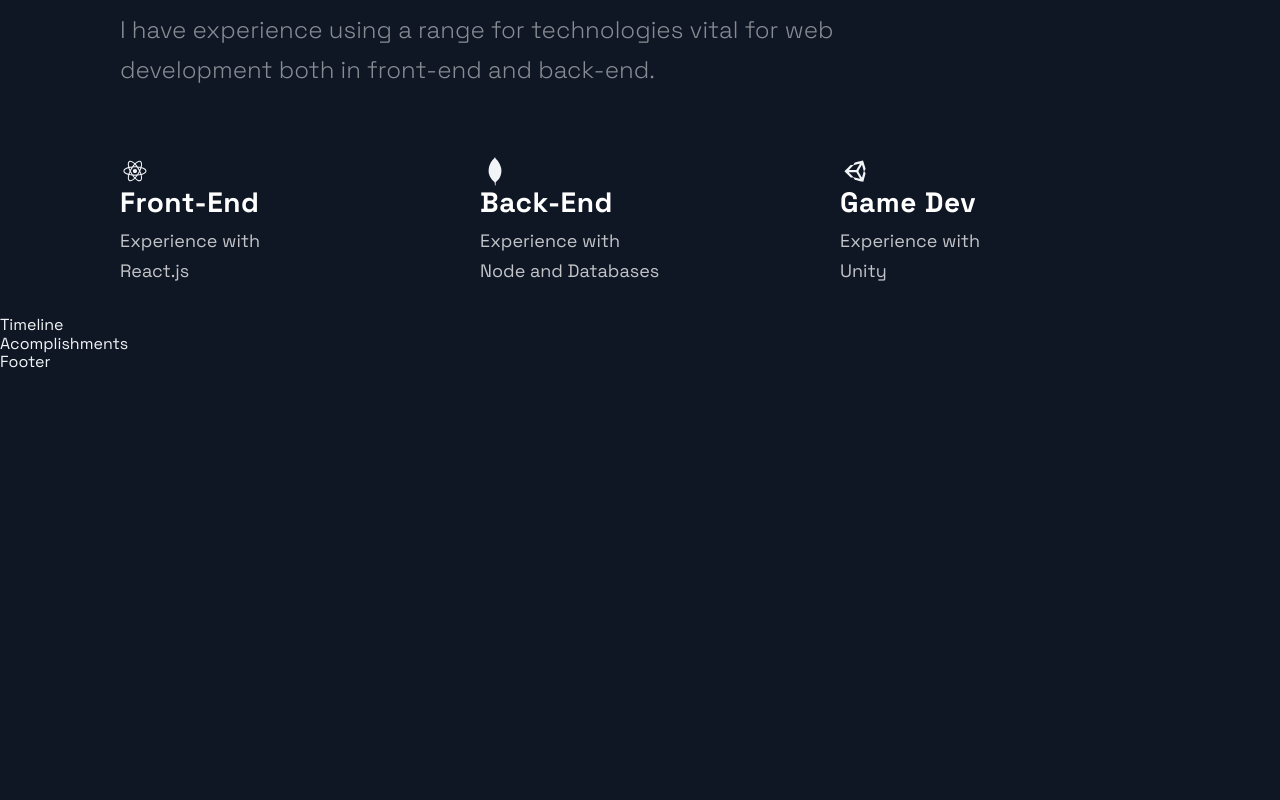
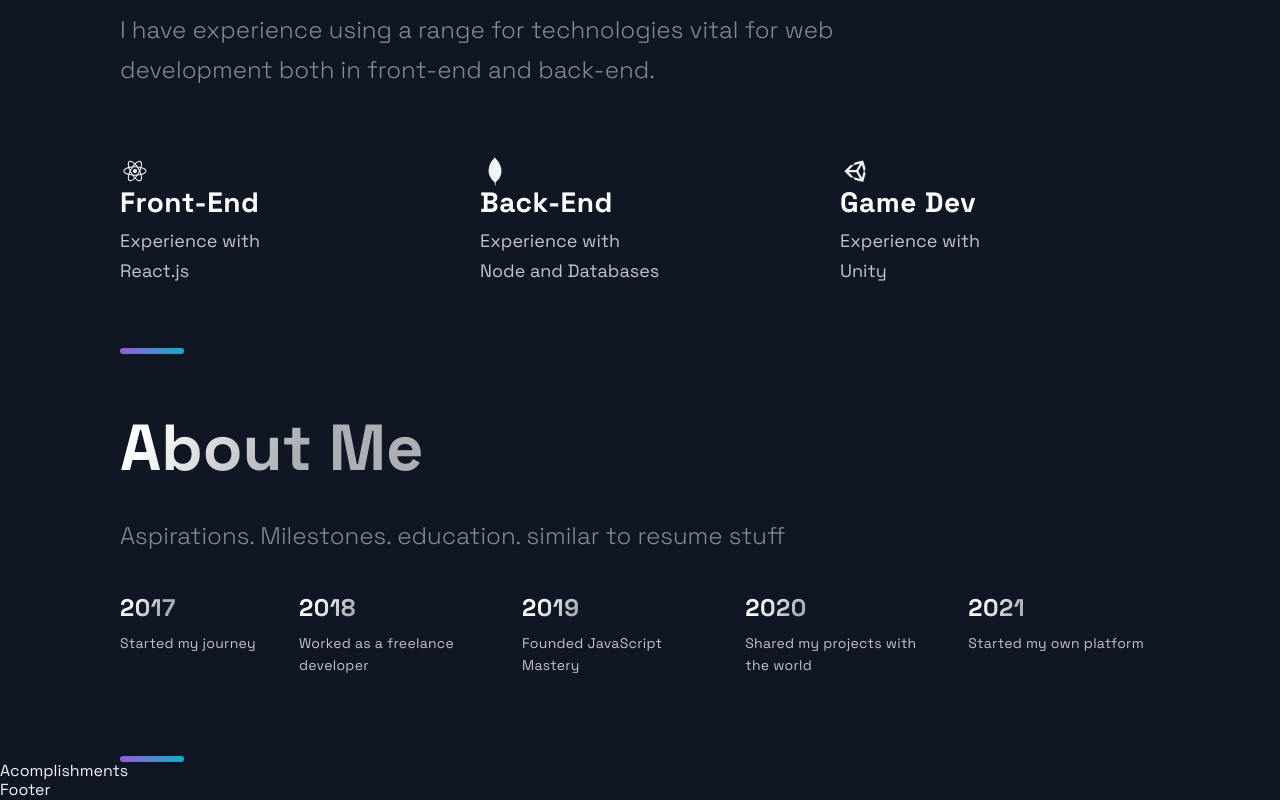
Before and after one commit to Noby1Kenobi/portfolio-website, a Next.js app: page / in a window 1280 px wide. Shown: the part 2387-3187 px from the top of the page. Before the commit the page ends 2759 px from the top, so only its background shows below. Built offline with nearby package versions, Linux system fonts and the light colour scheme.

Commit message:
Populate timeline component to display my milestones in chronological order

```diff
--- a/src/components/TimeLine/TimeLine.js
+++ b/src/components/TimeLine/TimeLine.js
@@ -7,45 +7,76 @@
 const TOTAL_CAROUSEL_COUNT = TimeLineData.length;
 
 const Timeline = () => {
-  // const [activeItem, setActiveItem] = useState(0);
-  // const carouselRef = useRef();
+  const [activeItem, setActiveItem] = useState(0);
+  const carouselRef = useRef();
 
-  // const scroll = (node, left) => {
-  //   return node.scrollTo({ left, behavior: 'smooth' });
-  // }
+  const scroll = (node, left) => {
+    return node.scrollTo({ left, behavior: 'smooth' });
+  }
 
-  // const handleClick = (e, i) => {
-  //   e.preventDefault();
+  const handleClick = (e, i) => {
+    e.preventDefault();
 
-  //   if (carouselRef.current) {
-  //     const scrollLeft = Math.floor(carouselRef.current.scrollWidth * 0.7 * (i / TimeLineData.length));
+    if (carouselRef.current) {
+      const scrollLeft = Math.floor(carouselRef.current.scrollWidth * 0.7 * (i / TimeLineData.length));
 
-  //     scroll(carouselRef.current, scrollLeft);
-  //   }
-  // }
+      scroll(carouselRef.current, scrollLeft);
+    }
+  }
 
-  // const handleScroll = () => {
-  //   if (carouselRef.current) {
-  //     const index = Math.round((carouselRef.current.scrollLeft / (carouselRef.current.scrollWidth * 0.7)) * TimeLineData.length);
+  const handleScroll = () => {
+    if (carouselRef.current) {
+      const index = Math.round((carouselRef.current.scrollLeft / (carouselRef.current.scrollWidth * 0.7)) * TimeLineData.length);
 
-  //     setActiveItem(index);
-  //   }
-  // }
+      setActiveItem(index);
+    }
+  }
 
-  // // snap back to beginning of scroll when window is resized
-  // // avoids a bug where content is covered up if coming from smaller screen
-  // useEffect(() => {
-  //   const handleResize = () => {
-  //     scroll(carouselRef.current, 0);
-  //   }
+  // snap back to beginning of scroll when window is resized
+  // avoids a bug where content is covered up if coming from smaller screen
+  useEffect(() => {
+    const handleResize = () => {
+      scroll(carouselRef.current, 0);
+    }
 
-  //   window.addEventListener('resize', handleResize);
-  // }, []);
+    window.addEventListener('resize', handleResize);
+  }, []);
 
   return (
-    <div>
-      Timeline
-    </div>
+    <Section id="about">
+      <SectionDivider />
+      <SectionTitle main>About Me</SectionTitle>
+      <SectionText>
+        Aspirations. Milestones. education. similar to resume stuff
+      </SectionText>
+      <CarouselContainer ref={carouselRef} onScroll={handleScroll}>
+        <>
+          {TimeLineData.map((item, index) => (
+            <CarouselMobileScrollNode key={index} final={index === TOTAL_CAROUSEL_COUNT - 1}>
+              <CarouselItem
+                index={index}
+                id={`carousel__item-${index}`}
+                active={activeItem}
+                onClick={(e) => handleClick(e, index)}
+              >
+                <CarouselItemTitle>
+                  {item.year}
+                </CarouselItemTitle>
+                <CarouselItemText>{item.text}</CarouselItemText>
+              </CarouselItem>
+            </CarouselMobileScrollNode>
+          ))}
+        </>
+      </CarouselContainer>
+      <CarouselButtons>
+        {TimeLineData.map((item, index) => (
+          <CarouselButton key={index} index={index} active={activeItem} onClick={(e) => handleClick(e, index)} type="button">
+            <CarouselButtonDot active={activeItem} />
+          </CarouselButton>
+        ))}
+      </CarouselButtons>
+      <SectionDivider />
+    </Section>
   );
 };
 
```
